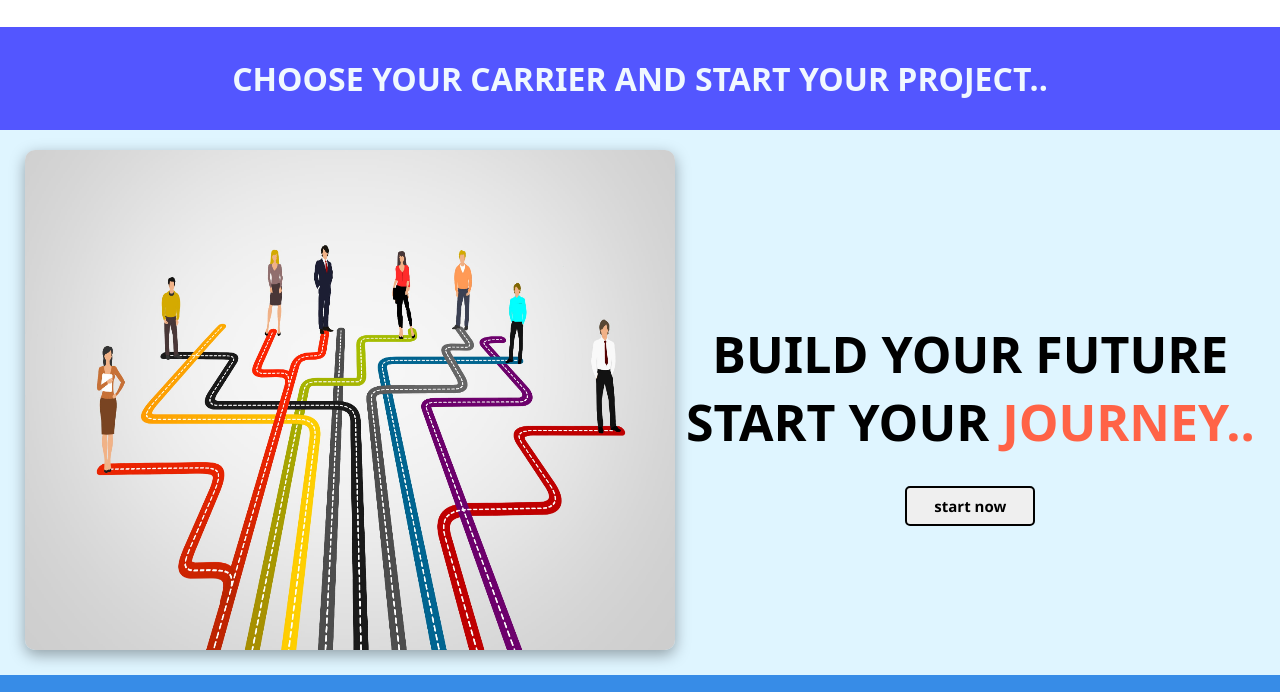
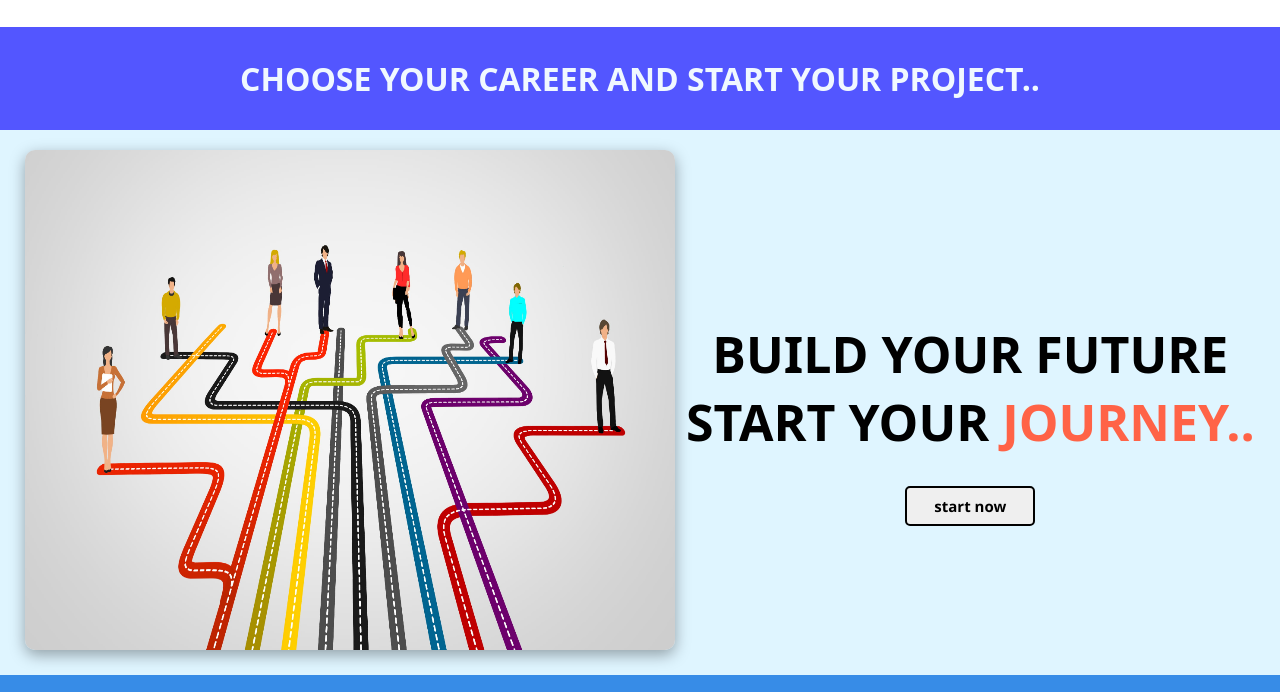
Before and after one commit to subashsaka/skillup, a plain HTML site: page index.html in a window 1280 px wide. Shown: the part 58-750 px from the top of the page. Drawn offline with nearby package versions, Linux system fonts and the light colour scheme.

Commit message:
changed career spelling

```diff
--- a/index.html
+++ b/index.html
@@ -23,7 +23,7 @@
             </div>
         </nav>
         </header>
-        <h1 class="head" >CHOOSE YOUR CARRIER AND START YOUR PROJECT..</h1>
+        <h1 class="head" >CHOOSE YOUR CAREER AND START YOUR PROJECT..</h1>
         <div class="sec1">
         <div>
             <img class="mainimg" src="./home3.jpg"data-aos="fade-up-right" data-aos-duration="40000">
```
